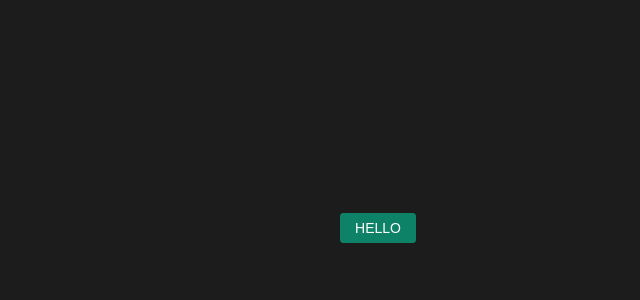
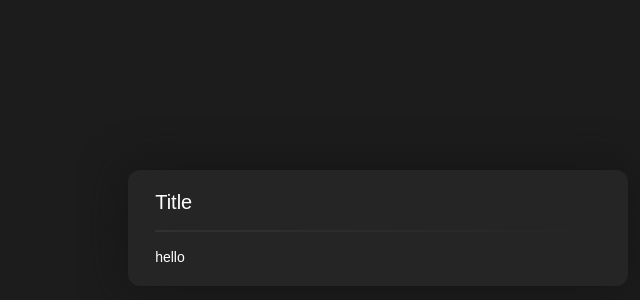
Before and after one commit to OkanUnalll/pixelprops-ui-system, a Next.js app: page /test in a window 1280 px wide. Shown: the part 220-520 px from the top of the page, without its empty margins (262-902 px from the left). Built offline with nearby package versions, Linux system fonts and the light colour scheme.

Commit message:
feat/new elements

```diff
--- a/src/@root/elements/Box/index.tsx
+++ b/src/@root/elements/Box/index.tsx
@@ -2,7 +2,6 @@ import styled from 'styled-components';
 
 import cssProps from '@root/theme/functions/cssProps';
 
-// interfaces
 import { ICSSProps } from '@root/models/theme/cssprops';
 
 /**
--- a/src/@root/elements/Button/index.tsx
+++ b/src/@root/elements/Button/index.tsx
@@ -16,7 +16,7 @@ interface ButtonProps extends ICSSProps {
 const Button = styled.button<ButtonProps>`
     border-width: 1px;
     border-style: solid;
-    border-radius: 3px;
+    border-radius: 6px;
     cursor: pointer;
     transition: all .1s ease;
     text-transform: uppercase;
@@ -77,12 +77,12 @@ const Button = styled.button<ButtonProps>`
       `;
 
       if (size === 'medium') return `
-          padding: .4rem .9rem;
+          padding: .6rem 1rem;
           font-size: 14px;
       `;
 
       if (size === 'large') return `
-          padding: .7rem 1rem;
+          padding: .8rem 1.3rem;
           font-size: 17px;
       `;
 
--- /dev/null
+++ b/src/@root/elements/Divider/index.tsx
@@ -0,0 +1,64 @@
+import styled from 'styled-components';
+
+import type { ICSSProps } from '@root/models/theme/cssprops';
+import type { ColorKeys } from '@root/models/theme/base/colors';
+
+import cssProps from '@root/theme/functions/cssProps';
+
+import { colors } from '@root/theme';
+
+interface DividerProps extends ICSSProps {
+  $variant?: 'contained' | 'to-left' | 'to-right' | 'center';
+  $weight?: 'mediun' | 'large' | 'xlarge';
+  $color?: ColorKeys;
+}
+
+const Divider = styled.div<DividerProps>`
+  position: relative;
+  margin: 1rem 0;
+  width: 100%;
+
+  // Weight
+  ${props => {
+    const weight = props.$weight;
+
+    // Default
+    if (weight === 'mediun' || !weight) return `
+      height: 1px;
+    `;
+
+    if (weight === 'large') return `
+      height: 2px;
+    `;
+
+    if (weight === 'xlarge') return `
+      height: 3px;
+    `;
+  }}
+
+  // Variant & Color
+  ${props => {
+    const variant = props.$variant;
+    const color = colors[props.$color ?? 'grey2'].main;
+
+    if (variant === 'contained' || !variant) return `
+      background: ${color};
+    `;
+
+    if (variant === 'center') return `
+      background: linear-gradient(transparent, ${color}, transparent);
+    `;
+
+    if (variant === 'to-left') return `
+      background: linear-gradient(to left, ${color}, transparent);
+    `;
+
+    if (variant === 'to-right') return `
+      background: linear-gradient(to right, ${color}, transparent);
+    `;
+  }}
+
+  ${props => cssProps(props)}
+`;
+
+export default Divider;
--- a/src/@root/elements/Typography/index.tsx
+++ b/src/@root/elements/Typography/index.tsx
@@ -2,9 +2,14 @@ import styled from 'styled-components';
 import CSS from 'csstype';
 
 import { ICSSProps } from '@root/models/theme/cssprops';
+
 import cssProps from '@root/theme/functions/cssProps';
 
+import { colors } from '@root/theme';
+
 import { getVariantCSS } from '@root/elements/Typography/helpers';
+
+import type { ColorKeys } from '@root/models/theme/base/colors';
 
 interface Limit {
   width?: CSS.Property.Width;
@@ -15,7 +20,8 @@ interface Limit {
 interface TypographyProps extends ICSSProps {
   $variant?: 'h1' | 'h2' | 'h3' | 'h4' | 'h5' | 'h6' | 'text';
   $fontWeight?: CSS.Property.FontWeight;
-  $color?: string;
+  $fontSize?: CSS.Property.FontSize;
+  $color?: ColorKeys;
   $limit?: Limit;
 }
 
@@ -36,8 +42,9 @@ const Typography = styled.span<TypographyProps>`
     }
   }
 
+  color: ${props => colors[props.$color ?? 'white'].main};
   font-weight: ${props => props.$fontWeight ?? '500'};
-  color: ${props => props.$color};
+  ${props => props.$fontSize ? `font-size: ${props.$fontSize}` : ''}
   ${props => getVariantCSS(props.$variant ?? 'text')}
   ${props => cssProps(props)}
 `;
--- /dev/null
+++ b/src/@root/elements/WidgetContainer/index.tsx
@@ -0,0 +1,47 @@
+import styled from 'styled-components';
+
+import Box from '@root/elements/Box';
+import Typography from '@root/elements/Typography';
+import Divider from '@root/elements/Divider';
+
+import type { ICSSProps } from '@root/models/theme/cssprops';
+
+import cssProps from '@root/theme/functions/cssProps';
+
+interface WidgetContainerTemplateProps {
+  readonly children: React.ReactNode;
+  readonly className?: string;
+  readonly title?: string;
+}
+
+function WidgetContainerTemplate({ className, children, title }: WidgetContainerTemplateProps) {
+  return (
+    <Box className={className}>
+      {title && (
+        <Box>
+          <Typography $variant="h3">
+            {title}
+          </Typography>
+          <Divider $variant="to-right" $weight="large" />
+        </Box>
+      )}
+      <Box>
+       {children}
+      </Box>
+    </Box>
+  );
+}
+
+interface WidgetContainerProps extends ICSSProps {}
+
+const WidgetContainer = styled(WidgetContainerTemplate)<WidgetContainerProps>`
+  background-color: #252525;
+  border-radius: 12px;
+  padding: 1.3rem 1.7rem;
+  position: relative;
+  box-shadow: 0 0 45px rgba(20, 20, 20, 0.9);
+
+  ${props => cssProps(props)}
+`;
+
+export default WidgetContainer;
--- a/src/@root/theme/base/colors.ts
+++ b/src/@root/theme/base/colors.ts
@@ -13,4 +13,17 @@ export const colors: IColors = {
         main: '#1c1c1c',
         focus: '#0f0f0f',
     },
+    grey: {
+        main: '#c1c1c1',
+        focus: '#9e9e9e',
+    },
+    grey2: {
+        main: '#313131',
+    },
+    white: {
+        main: '#ffffff',
+    },
+    black: {
+        main: '#000000',
+    }
 };
--- a/src/app/test/page.tsx
+++ b/src/app/test/page.tsx
@@ -1,23 +1,26 @@
 'use client';
 
 import Box from '@root/elements/Box';
+import WidgetContainer from '@root/elements/WidgetContainer';
+import Typography from '@root/elements/Typography';
 
 import PageLayout from '@/layouts/PageLayout';
-import Button from '@root/elements/Button';
 
 function ComponentTester() {
   return (
     <ComponentTesterProvider>
         <Box $display="flex" $css="position: relative;">
-          <Button>
-            Hello
-          </Button>
+          <WidgetContainer $width="500px" title="Title">
+            <Typography>
+              hello
+            </Typography>
+          </WidgetContainer>
         </Box>
     </ComponentTesterProvider>
   );
 }
 
-function ComponentTesterProvider({ children }: { children: React.ReactNode }) {
+function ComponentTesterProvider({ children }: { readonly children: React.ReactNode }) {
     return (
       <PageLayout>
         <Box
```
Also changed, not shown: src/@root/models/theme/base/colors.ts (+7 -1 lines), src/modules/dashboard/DashboardContainer.tsx (added, +12 -0 lines), src/modules/dashboard/DashboardProvider.tsx (added, +19 -0 lines), src/modules/dashboard/DashboardView.tsx (added, +11 -0 lines), src/modules/dashboard/hooks/useDashboard.ts (added, +10 -0 lines), 2 other files (tests, documents, lock files or other folders). Lines whose indentation alone changed are shown as unchanged.
